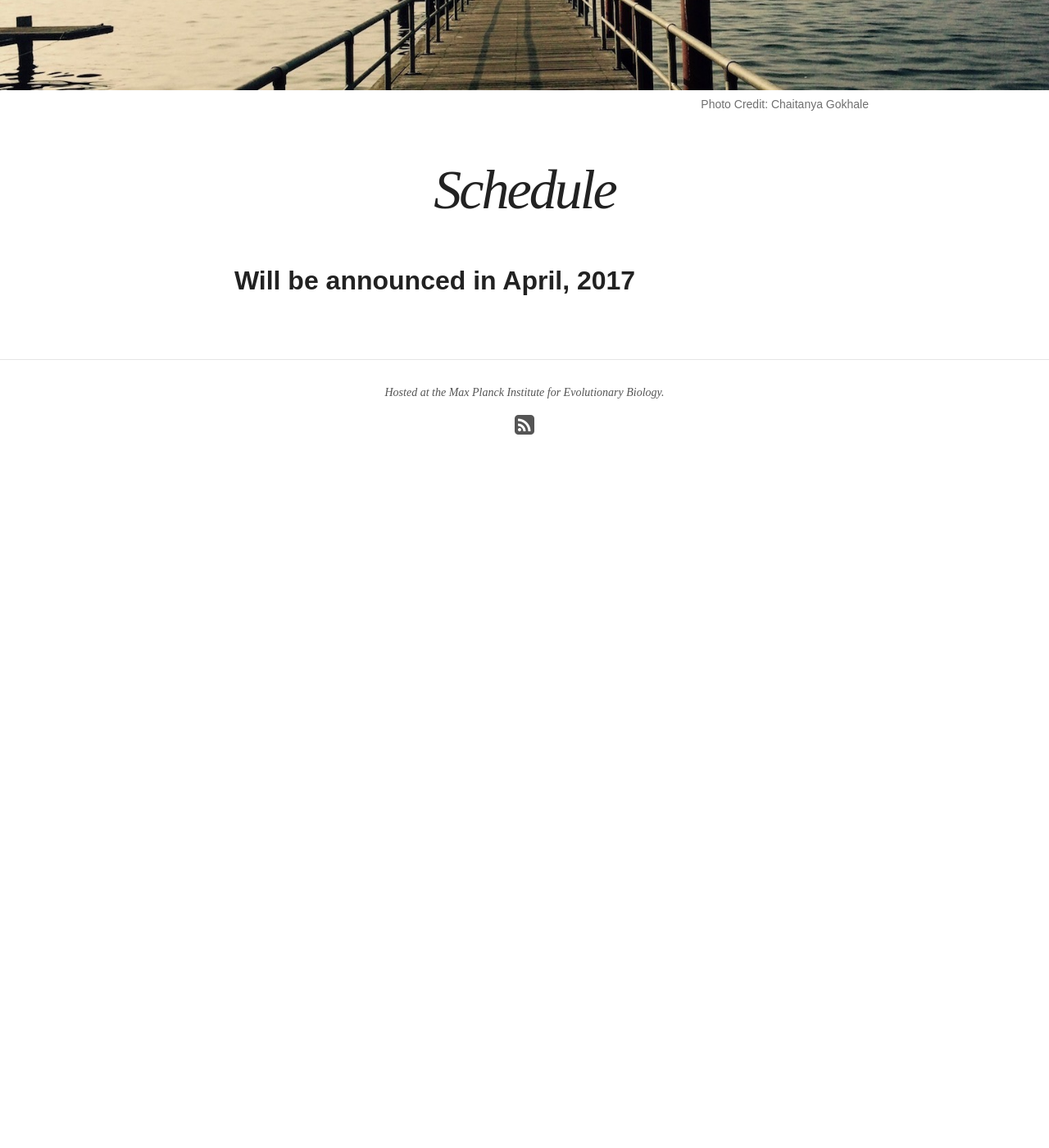
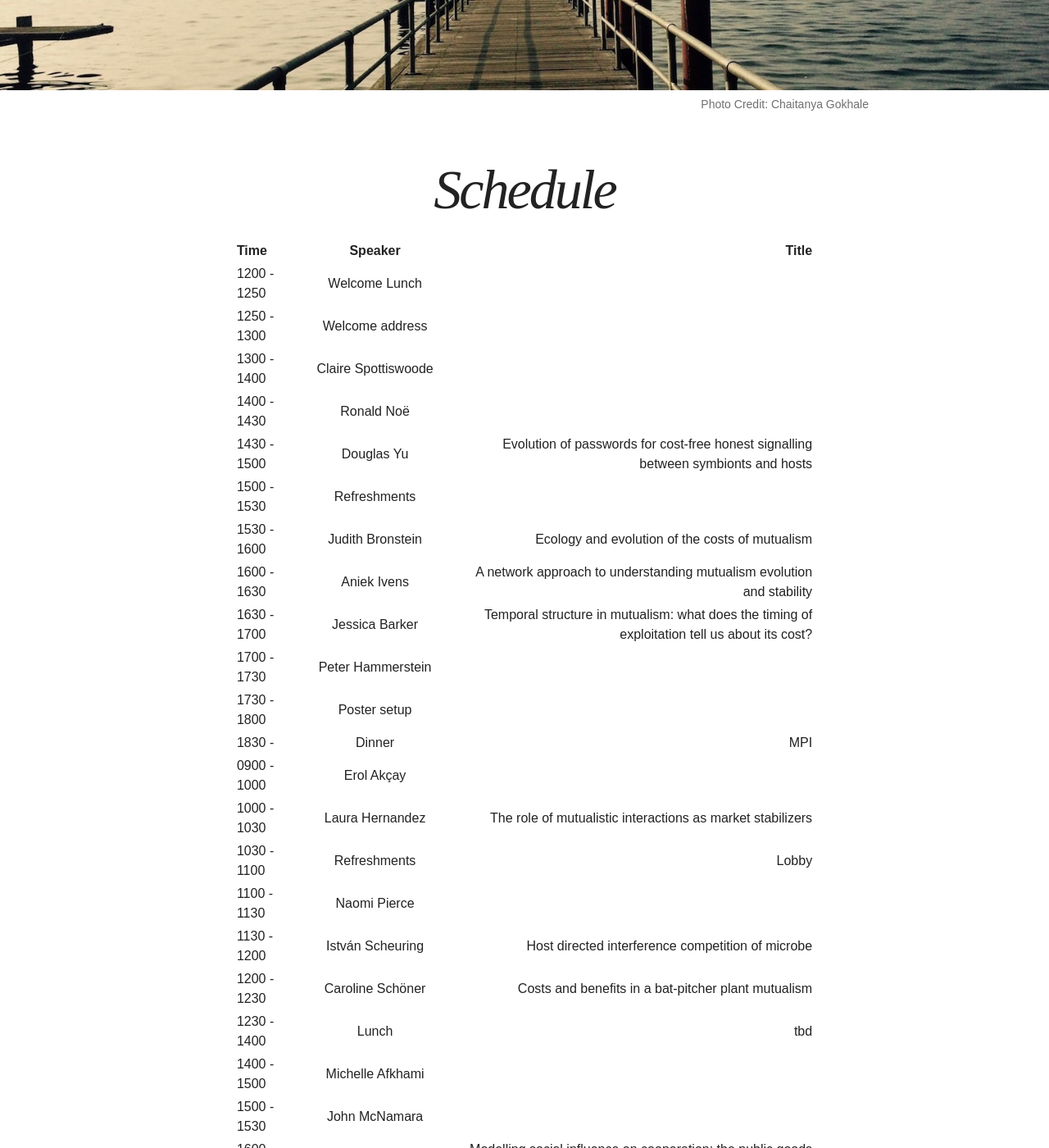
Before and after one commit to bionomics/bionomics, a Jekyll site: the page built from schedule/index.md, in a window 1280 px wide and 1400 px high, scrolled down 434 px. Shown: the whole window at 82% size. Built offline with Jekyll 4.4.1, drawn with Linux system fonts in a browser that asks for light colours; nearby versions of some CDN libraries; before the commit the page ends 1064 px from its top, so only the background shows below that; some of the changed text lies outside the part shown.

Commit message:
schedule

```diff
--- a/schedule/index.md
+++ b/schedule/index.md
@@ -22,46 +22,48 @@ image:
 * Item two
 * Item three -->
 
-## Will be announced in April, 2017
-<!--
+<!-- ## Will be announced in April, 2017 -->
+
 | Time | Speaker | Title |
 |:--------|:-------:|--------:|
-| 0850   | Welcome address   |   |
-| 0900   | Plenary I   | cell6   |
-| 1000   | Short Talk 1   | cell6   |
-| 1030   | Coffee   | cell6   |
-| 1100   | Short Talk 2   | cell6   |
-| 1130   | Short Talk 3   | cell6   |
-| 1200   | Short Talk 4   | cell6   |
-| 1230 - 1400  | Lunch   | cell6   |
-| 1400   | Plenary II   | cell6   |
-| 1500   | Short Talk 5   | cell6   |
-| 1530   | Short Talk 6   | cell6   |
-| 1600 - 1730   | Break   | cell6   |
-| 1730 -    | Social Event/Dinner   | Dörpskrog Rathjensdorf   |
+| 1200 - 1250 | Welcome Lunch   |   |
+| 1250 - 1300 | Welcome address   |    |
+| 1300 - 1400 | Claire Spottiswoode   |    |
+| 1400 - 1430 | Ronald Noë  |    |
+| 1430 - 1500 | Douglas Yu   | Evolution of passwords for cost-free honest signalling between symbionts and hosts   |
+| 1500 - 1530 | Refreshments   |    |
+| 1530 - 1600 | Judith Bronstein  | Ecology and evolution of the costs of mutualism   |
+| 1600 - 1630 | Aniek Ivens   | A network approach to understanding mutualism evolution and stability   |
+| 1630 - 1700 | Jessica Barker   | Temporal structure in mutualism: what does the timing of exploitation tell us about its cost?   |
+| 1700 - 1730 | Peter Hammerstein   |    |
+| 1730 - 1800 | Poster setup   |    |
+| 1830 -  | Dinner   | MPI   |
 |----
-| 0900   | Plenary III   | cell6   |
-| 1000   | Short Talk 7   | cell6   |
-| 1030   | Coffee   | cell6   |
-| 1100   | Short Talk 8   | cell6   |
-| 1130   | Short Talk 9   | cell6   |
-| 1200   | Short Talk 10   | cell6   |
-| 1230 - 1400  | Lunch   | cell6   |
-| 1400   | Plenary IV   | cell6   |
-| 1500   | Short Talk 11   | cell6   |
-| 1530   | Coffee   | cell6   |
-| 1600   | Short Talk 12   | cell6   |
-| 1630   | Short Talk 13   | cell6   |
-| 1700   | Short Talk 14   | cell6   |
-| 1900   | Dinner   | cell6   |
+| 0900 - 1000 | Erol Akçay   |    |
+| 1000 - 1030 | Laura Hernandez   | The role of mutualistic interactions as market stabilizers    |
+| 1030 - 1100 | Refreshments   | Lobby   |
+| 1100 - 1130 | Naomi Pierce   |    |
+| 1130 - 1200 | István Scheuring   | Host directed interference competition of microbe   |
+| 1200 - 1230 | Caroline Schöner   | Costs and benefits in a bat-pitcher plant mutualism   |
+| 1230 - 1400 | Lunch   |  tbd |
+| 1400 - 1500 | Michelle Afkhami   |    |
+| 1500 - 1530 | John McNamara   |    |
+| 1600 - 1600 | Rebecca Hoyle   | Modelling social influence on cooperation: the public goods game on a multiplex network   |
+| 1600 - 1700 | Refreshments & Posters   |    |
+| 1730 -    | Evening walk - Dinner and Discussion   | Dörpskrog, Rathjensdorf   |
 |----
-| 0900   | Plenary V   | cell6   |
-| 1000   | Short Talk 15   | cell6   |
-| 1030   | Coffee   | cell6   |
-| 1100   | Short Talk 16   | cell6   |
-| 1130   | Short Talk 17   | cell6   |
-| 1200   | Short Talk 18   | cell6   |
-| 1230 - 1400  | Lunch   | cell6   |
+| 0900 - 1000 | Olivia Roth   |    |
+| 1000 - 1030 | Gergely Boza   | The evolution of conditional and context-dependent investments in mutualisms   |
+| 1030 - 1100 | Refreshments   | Lobby  |
+| 1100 - 1130 | Georg Noldeke   | |
+| 1130 - 1200 | Andrés Quiñones   | Modelling learning processes in the cleaner wrasse mutualism |
+| 1200 - 1230 | Yamir Moreno  | The joint influence of competition and mutualism on the biodiversity of mutualistic ecosystems |
+| 1230 - 1400 | Lunch   | MPI |
+| 1400 - 1500 | Megan Fredrickson  | tbd   |
+| 1500 - 1530  | Christoph Hauert   | tbd   |
+| 1530 - 1600  | Redouan Bshary   | tbd   |
+| 1600 -  | Closing remarks   | |
+
 |=====
 | Foot1   | Foot2   | Foot3   |
-{: .table} -->
+{: .table}
```
